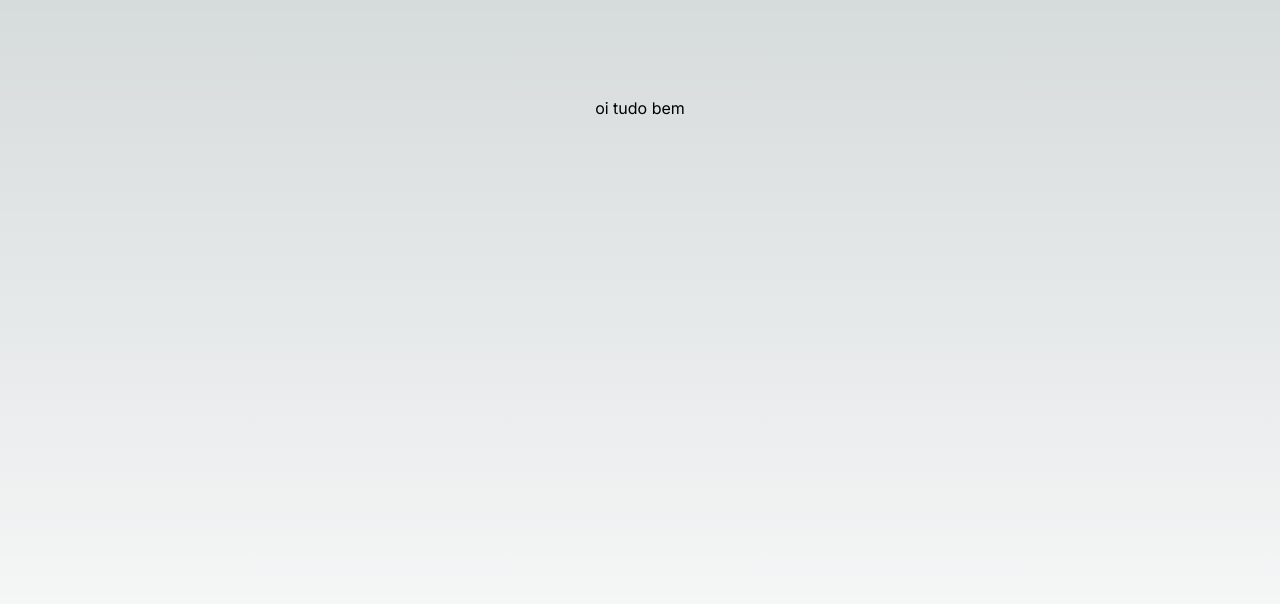
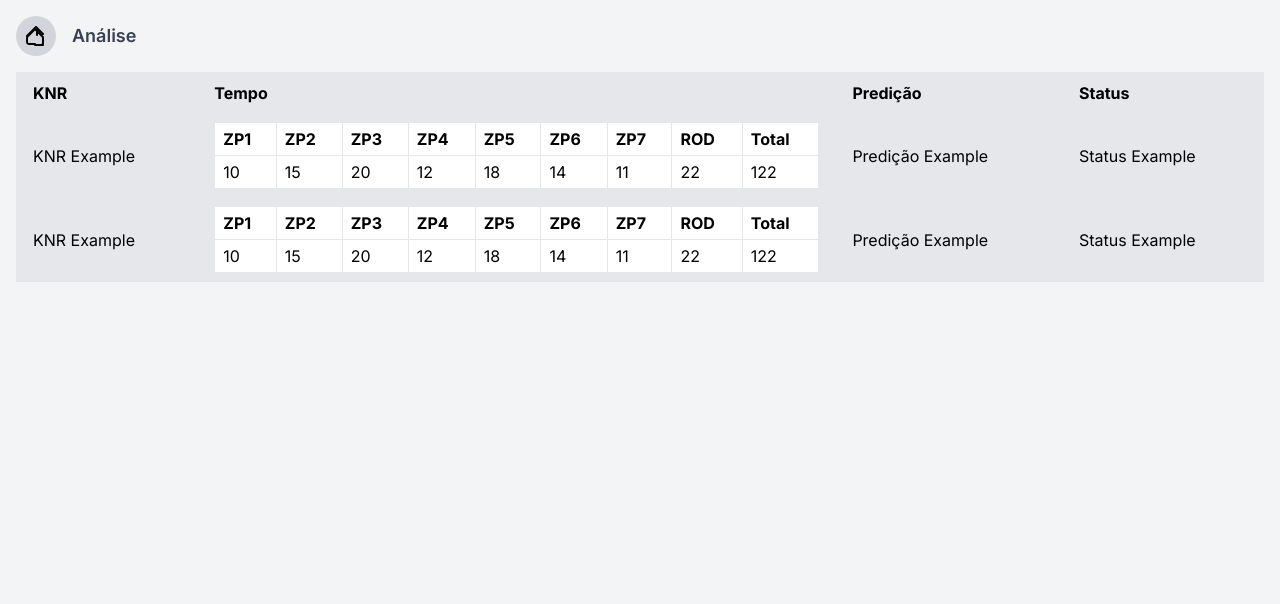
Before and after one commit to Inteli-College/2024-2A-T08-EC07-G05, a Next.js app in the folder src/frontend/: page /history in a window 1280 px wide. Shown: the top 604 px of the page. Built offline with nearby package versions, Linux system fonts and the light colour scheme.

Commit message:
Feat. Página de Histórico e Análises

```diff
--- a/src/frontend/package.json
+++ b/src/frontend/package.json
@@ -9,9 +9,10 @@
     "lint": "next lint"
   },
   "dependencies": {
+    "next": "14.2.5",
+    "node": "^20.17.0",
     "react": "^18",
-    "react-dom": "^18",
-    "next": "14.2.5"
+    "react-dom": "^18"
   },
   "devDependencies": {
     "postcss": "^8",
--- a/src/frontend/src/app/analysis/page.jsx
+++ b/src/frontend/src/app/analysis/page.jsx
@@ -1,7 +1,69 @@
-export default function AnalysisPage() {
+import React from 'react';
+import BaseButton from "@/components/baseButton";
+import IconHome from "@/../public/icone_home.svg";
+// import styles from "style.css"
+
+function AnalysisPage() {
   return (
-    <main className="flex min-h-screen flex-col items-center justify-between p-24">
-      <p>oi tudo bem</p>
-    </main>
+    <div className="min-h-screen bg-gray-100 p-4">
+      {/* Header with Home and Back buttons */}
+      <div className="flex justify-between items-center mb-4">
+        <div className="flex space-x-2">
+          {/* Home Button using BaseButton component */}
+          <BaseButton text="Home" icon={IconHome} />
+          <button className="bg-gray-300 p-2 rounded-full">
+            <svg
+              xmlns="http://www.w3.org/2000/svg"
+              fill="none"
+              viewBox="0 0 24 24"
+              stroke="currentColor"
+              className="h-6 w-6"
+            >
+              <path
+                strokeLinecap="round"
+                strokeLinejoin="round"
+                strokeWidth={2}
+                d="M15 19l-7-7 7-7"
+              />
+            </svg>
+          </button>
+        </div>
+        <div className="text-sm bg-white p-2 rounded shadow-md">
+          precisão do modelo: 93%
+        </div>
+      </div>
+
+      {/* Title */}
+      <h1 className="text-xl font-semibold mb-4">Recorrência de falhas:</h1>
+
+      {/* Grid for ZP blocks */}
+      <div className="grid grid-cols-2 md:grid-cols-3 gap-4">
+        {/* ZP1 Block */}
+        <div className="bg-gray-300 p-4 rounded border-4 border-blue-400">
+          <h2 className="font-semibold mb-2">ZP1</h2>
+          <ul className="text-red-500">
+            <li>Pintura</li>
+            <li>Amassados</li>
+            <li>Painel</li>
+            <li>--</li>
+          </ul>
+        </div>
+
+        {/* Other ZP Blocks */}
+        {['ZP2', 'ZP3', 'ZP4', 'ZP5', 'ZP6', 'ZP7', 'ROD'].map((zone) => (
+          <div key={zone} className="bg-gray-300 p-4 rounded">
+            <h2 className="font-semibold mb-2">{zone}</h2>
+            <ul className="text-red-500">
+              <li>Pintura</li>
+              <li>Amassados</li>
+              <li>Painel</li>
+              <li>--</li>
+            </ul>
+          </div>
+        ))}
+      </div>
+    </div>
   );
 }
+
+export default AnalysisPage;
--- a/src/frontend/src/app/history/page.jsx
+++ b/src/frontend/src/app/history/page.jsx
@@ -1,7 +1,124 @@
-export default function AnalysisPage() {
+import React from 'react';
+
+function HistoryPage() {
   return (
-    <main className="flex min-h-screen flex-col items-center justify-between p-24">
-      <p>oi tudo bem</p>
-    </main>
+    <div className="min-h-screen bg-gray-100 p-4">
+      {/* Header with Home Icon and Title */}
+      <div className="flex items-center mb-4">
+        <button className="bg-gray-300 p-2 rounded-full">
+          <svg
+            xmlns="http://www.w3.org/2000/svg"
+            fill="none"
+            viewBox="0 0 24 24"
+            stroke="currentColor"
+            className="h-6 w-6"
+          >
+            <path
+              strokeLinecap="round"
+              strokeLinejoin="round"
+              strokeWidth={2}
+              d="M3 12l2-2m0 0l7-7 7 7M13 5v6m6 4v6m-8 0h6a2 2 0 002-2v-5.586a1 1 0 00-.293-.707l-7-7a1 1 0 00-1.414 0l-7 7a1 1 0 00-.293.707V18a2 2 0 002 2h6z"
+            />
+          </svg>
+        </button>
+        <a href="/analysis" className="ml-4 text-gray-700 font-semibold text-lg">Análise</a>
+      </div>
+
+      {/* Main Table */}
+      <div className="overflow-x-auto">
+        <table className="min-w-full bg-gray-200">
+          <thead>
+            <tr>
+              <th className="border px-4 py-2 text-left">KNR</th>
+              <th className="border px-4 py-2 text-left">Tempo</th>
+              <th className="border px-4 py-2 text-left">Predição</th>
+              <th className="border px-4 py-2 text-left">Status</th>
+            </tr>
+          </thead>
+          <tbody>
+            {/* Example Row */}
+            <tr>
+              <td className="border px-4 py-2">KNR Example</td>
+              <td className="border px-4 py-2">
+                {/* Nested Table for Tempo */}
+                <table className="w-full bg-white">
+                  <thead>
+                    <tr>
+                      <th className="border px-2 py-1 text-left">ZP1</th>
+                      <th className="border px-2 py-1 text-left">ZP2</th>
+                      <th className="border px-2 py-1 text-left">ZP3</th>
+                      <th className="border px-2 py-1 text-left">ZP4</th>
+                      <th className="border px-2 py-1 text-left">ZP5</th>
+                      <th className="border px-2 py-1 text-left">ZP6</th>
+                      <th className="border px-2 py-1 text-left">ZP7</th>
+                      <th className="border px-2 py-1 text-left">ROD</th>
+                      <th className="border px-2 py-1 text-left">Total</th>
+                    </tr>
+                  </thead>
+                  <tbody>
+                    <tr>
+                      <td className="border px-2 py-1 text-left">10</td>
+                      <td className="border px-2 py-1 text-left">15</td>
+                      <td className="border px-2 py-1 text-left">20</td>
+                      <td className="border px-2 py-1 text-left">12</td>
+                      <td className="border px-2 py-1 text-left">18</td>
+                      <td className="border px-2 py-1 text-left">14</td>
+                      <td className="border px-2 py-1 text-left">11</td>
+                      <td className="border px-2 py-1 text-left">22</td>
+                      <td className="border px-2 py-1 text-left">122</td>
+                    </tr>
+                  </tbody>
+                </table>
+              </td>
+              <td className="border px-4 py-2">Predição Example</td>
+              <td className="border px-4 py-2">Status Example</td>
+            </tr>
+            {/* Add more rows as needed */}
+          </tbody>
+          <tbody>
+            {/* Example Row */}
+            <tr>
+              <td className="border px-4 py-2">KNR Example</td>
+              <td className="border px-4 py-2">
+                {/* Nested Table for Tempo */}
+                <table className="w-full bg-white">
+                  <thead>
+                    <tr>
+                      <th className="border px-2 py-1 text-left">ZP1</th>
+                      <th className="border px-2 py-1 text-left">ZP2</th>
+                      <th className="border px-2 py-1 text-left">ZP3</th>
+                      <th className="border px-2 py-1 text-left">ZP4</th>
+                      <th className="border px-2 py-1 text-left">ZP5</th>
+                      <th className="border px-2 py-1 text-left">ZP6</th>
+                      <th className="border px-2 py-1 text-left">ZP7</th>
+                      <th className="border px-2 py-1 text-left">ROD</th>
+                      <th className="border px-2 py-1 text-left">Total</th>
+                    </tr>
+                  </thead>
+                  <tbody>
+                    <tr>
+                      <td className="border px-2 py-1 text-left">10</td>
+                      <td className="border px-2 py-1 text-left">15</td>
+                      <td className="border px-2 py-1 text-left">20</td>
+                      <td className="border px-2 py-1 text-left">12</td>
+                      <td className="border px-2 py-1 text-left">18</td>
+                      <td className="border px-2 py-1 text-left">14</td>
+                      <td className="border px-2 py-1 text-left">11</td>
+                      <td className="border px-2 py-1 text-left">22</td>
+                      <td className="border px-2 py-1 text-left">122</td>
+                    </tr>
+                  </tbody>
+                </table>
+              </td>
+              <td className="border px-4 py-2">Predição Example</td>
+              <td className="border px-4 py-2">Status Example</td>
+            </tr>
+            {/* Add more rows as needed */}
+          </tbody>
+        </table>
+      </div>
+    </div>
   );
 }
+
+export default HistoryPage;
```
Also changed, not shown: src/frontend/src/app/analysis/style.css (added), 1 other file (tests, documents, lock files or other folders).
